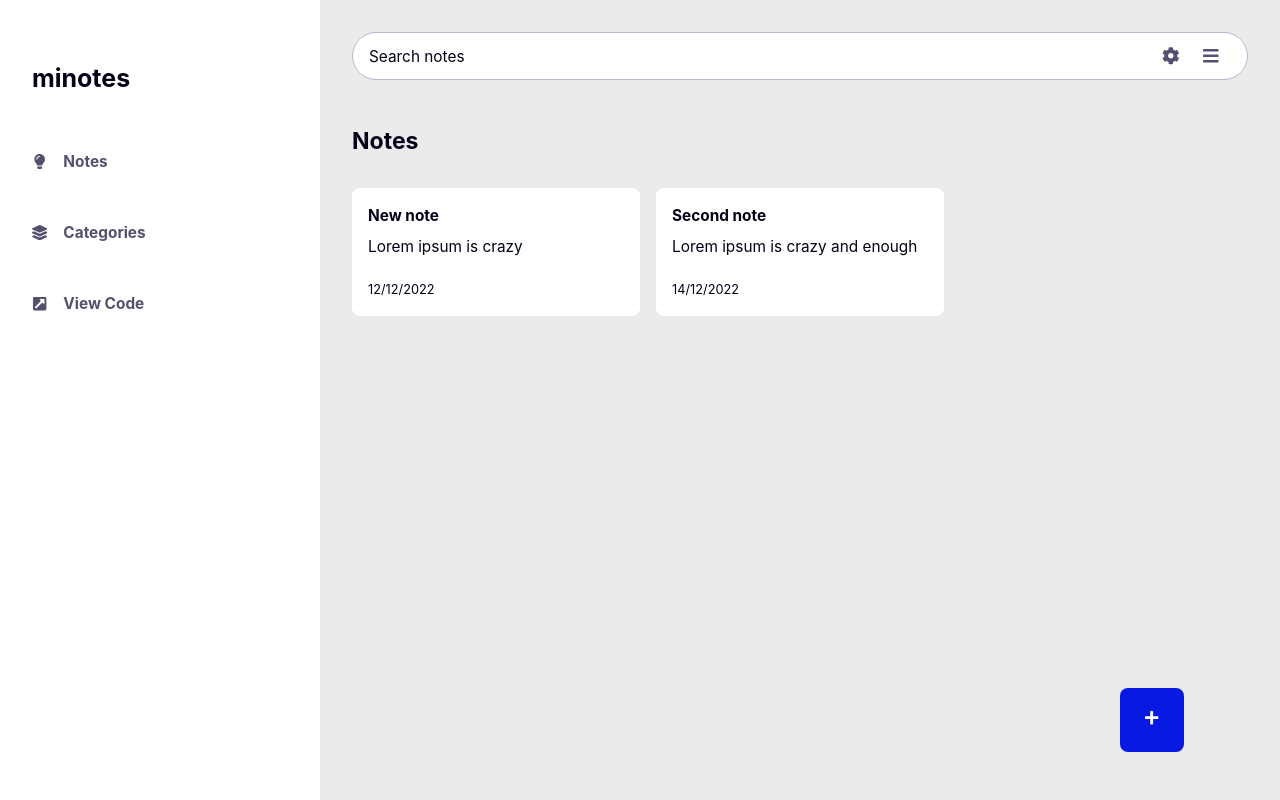
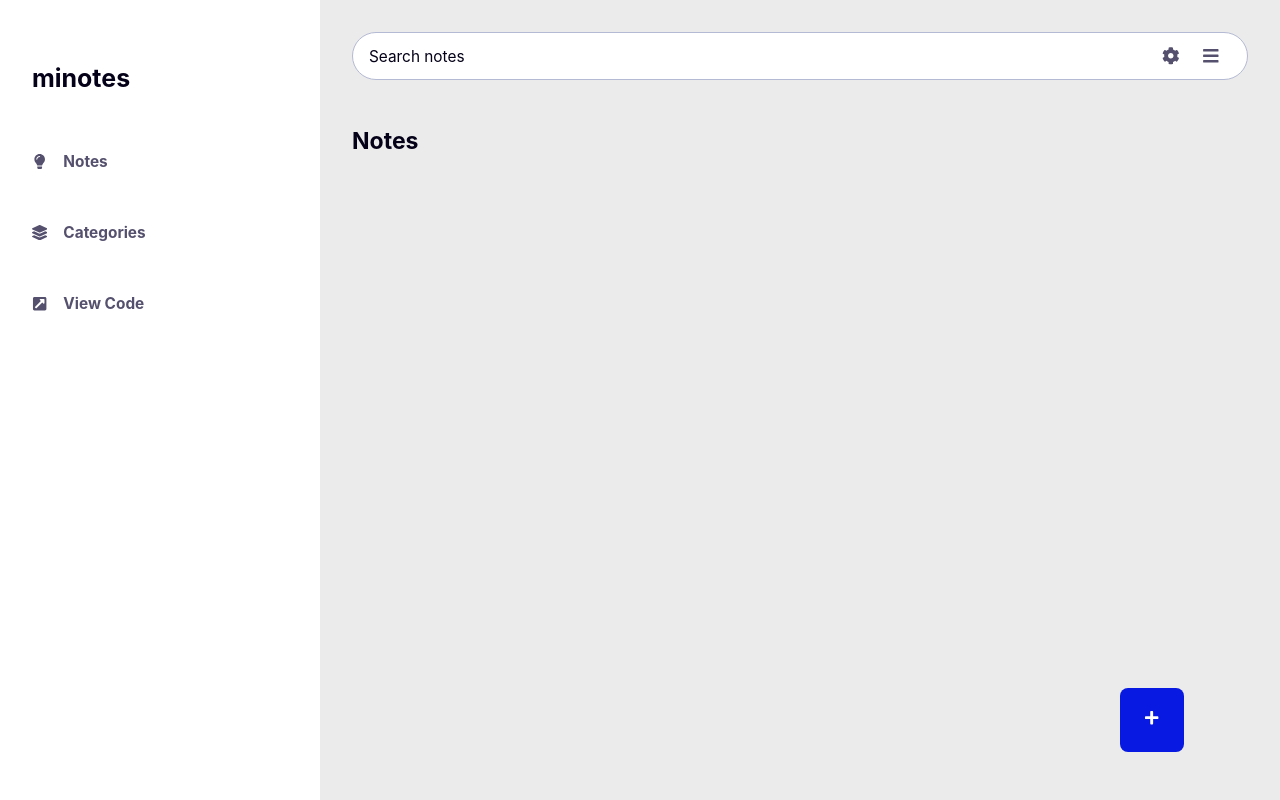
Before and after one commit to gzkdev/minote, a React (Create React App) app: page / in a window 1280 px wide. Built offline with nearby package versions, Linux system fonts and the light colour scheme.

Commit message:
fixed a bit of note_add form

```diff
--- a/src/NotesContext.js
+++ b/src/NotesContext.js
@@ -1,23 +1,10 @@
 import { createContext, useState } from "react";
-
 
 const NotesContext = createContext();
 
 export function NotesProvider({ children }) {
-    const [notes, SetNotes] = useState({
-        "0": {
-            id: "0",
-            title: "New note",
-            content: "Lorem ipsum is crazy",
-            date: "12/12/2022"
-        },
-        "1": {
-            id: "1",
-            title: "Second note",
-            content: "Lorem ipsum is crazy and enough",
-            date: "14/12/2022"
-        }
-    });
+    const [notes, SetNotes] = useState({});
+
     const [isActive, setIsActive] = useState(false)
     const [searchText, setSearchText] = useState("");
 
@@ -26,7 +13,9 @@ export function NotesProvider({ children }) {
     }
 
     const addNote = (data) => {
-        SetNotes(prevNotes => [...prevNotes, data])
+        const newNotes = { ...notes };
+        newNotes[data.id] = data;
+        SetNotes(newNotes);
     }
 
     const deleteNote = (id) => {
@@ -42,7 +31,7 @@ export function NotesProvider({ children }) {
     }
 
     return (
-        <NotesContext.Provider value={{ notes, toggleisActive, isActive }}>
+        <NotesContext.Provider value={{ notes, toggleisActive, isActive, addNote, searchText, setSearchText }}>
             {children}
         </NotesContext.Provider>
     )
--- a/src/components/AddNoteForm/NoteFormStyled.jsx
+++ b/src/components/AddNoteForm/NoteFormStyled.jsx
@@ -12,8 +12,8 @@ const NoteFormStyled = styled.div`
   z-index: 1000;
 
   & .wrapper {
-    width: 90%;
-    height: 90%;
+    width: 95%;
+    height: 95%;
     position: absolute;
     top: 50%;
     left: 50%;
@@ -76,6 +76,13 @@ const NoteFormStyled = styled.div`
       }
     }
   }
+
+  @media (min-width: 768px) {
+    & .wrapper {
+      width: 640px;
+      height: 480px;
+    }
+  }
 `;
 
 export default NoteFormStyled;
--- a/src/components/Notes/NoteItem.jsx
+++ b/src/components/Notes/NoteItem.jsx
@@ -9,11 +9,11 @@ function NoteItem({ data }) {
         <motion.div layout>
           <div>
             <h4>{data.title}</h4>
-            {data.content.length > 40 ? (
+            {/* {data.content.length > 40 ? (
               <p>{data.content.slice(0, 40)}...</p>
             ) : (
               <p>{data.content}</p>
-            )}
+            )} */}
           </div>
           <small>{data.date}</small>
         </motion.div>
```
